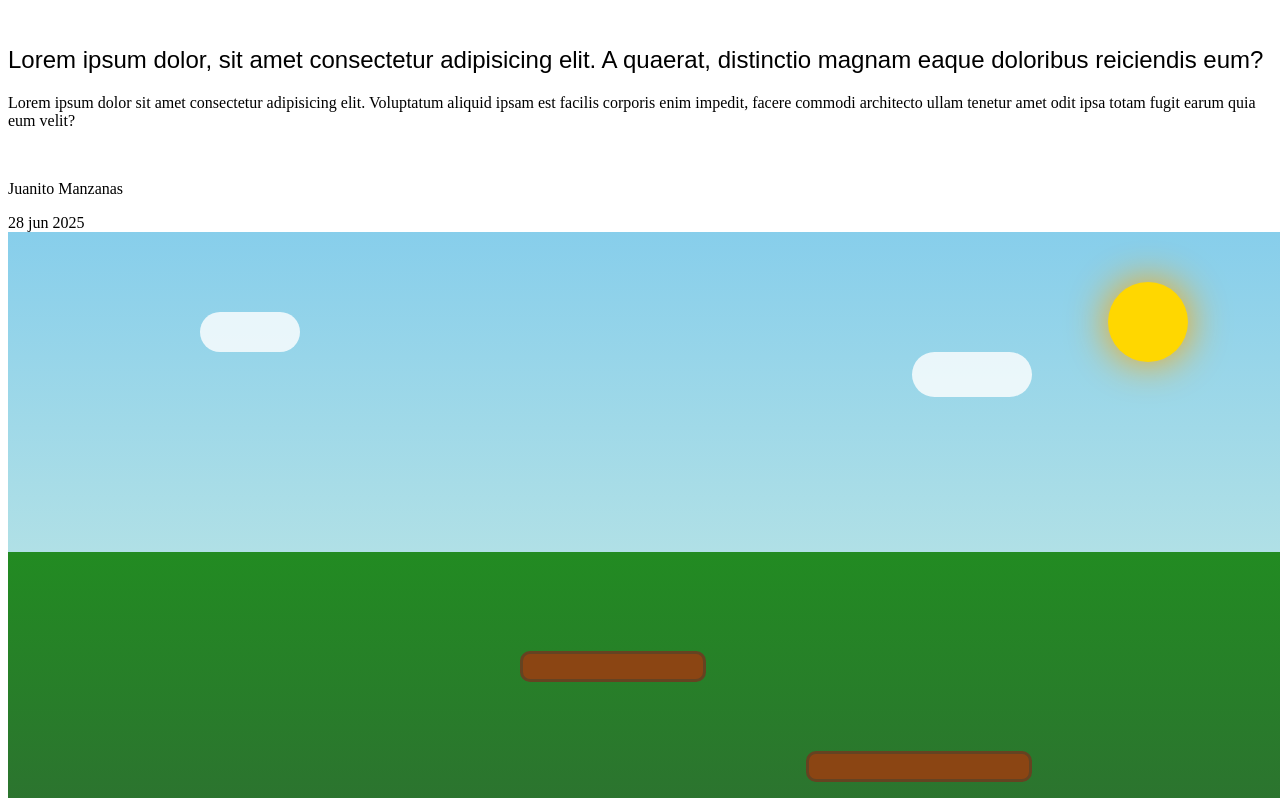
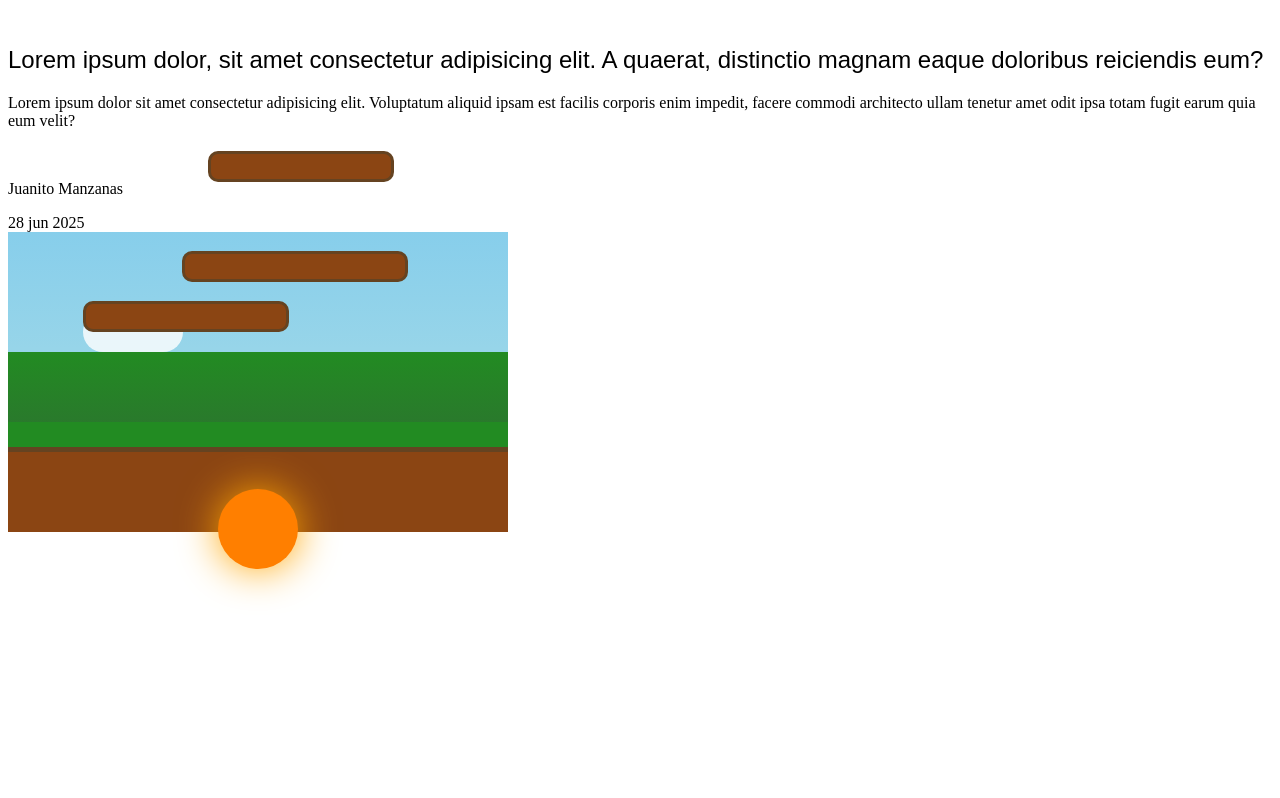
Before and after one commit to AlFlak76mm/web-c-fundamentos-desarrollo-web, a plain HTML site: page 03-herencia-css/index.html in a window 1280 px wide. Shown: the top 798 px of the page. Drawn offline with Linux system fonts and the light colour scheme; a web font is replaced by a local one.

Commit message:
Herenciaen ejercicio practico de escenario

```diff
--- a/style.css
+++ b/style.css
@@ -1,37 +1,36 @@
-
 .science-gothic {
   font-family: "Science Gothic", sans-serif;
   font-weight: 400;
-  font-variation-settings:
-    "slnt" 0,
-    "wdth" 100,
-    "CTRS" 0;
+  font-variation-settings: "slnt" 0, "wdth" 100, "CTRS" 0;
 }
 
 /* Escenario plataformas */
 .escenario {
   position: relative;
-            width: 100vw;
-            height: 100vh;
-            background: linear-gradient(to bottom, #87CEEB 0%, #98D8C8 50%, #6B8E23 100%);
-            overflow: hidden;
+  width: 500px;
+  height: 300px;
+  background: linear-gradient(to bottom, #87ceeb 0%, #98d8c8 50%, #6b8e23 100%);
+  /* overflow: hidden; */
 }
 .cielo {
   position: absolute;
   top: 0;
   width: 100%;
-            height: 40%;
-            background: linear-gradient(to bottom, #87CEEB, #B0E0E6);
+  height: 100%;
+  background: linear-gradient(to bottom, #87ceeb, #b0e0e6);
 }
 .sol {
   position: absolute;
-            top: 50px;
-            right: 100px;
+  margin: auto;
+  bottom: -37px;
+  left: 0;
+  right: 0;
+  z-index: 1;
   width: 80px;
   height: 80px;
-            background: #FFD700;
+  background: #ff7f00;
   border-radius: 50%;
-            box-shadow: 0 0 40px #FFA500;
+  box-shadow: 0 0 40px #ffa500;
 }
 .nube {
   position: absolute;
@@ -56,14 +55,14 @@
   bottom: 0;
   width: 100%;
   height: 60%;
-            background: linear-gradient(to bottom, #228B22, #355E3B);
+  background: linear-gradient(to bottom, #228b22, #355e3b);
 }
 .suelo {
   position: absolute;
   bottom: 0;
   width: 100%;
   height: 80px;
-            background: #8B4513;
+  background: #8b4513;
   border-top: 5px solid #654321;
 }
 .pasto {
@@ -71,11 +70,11 @@
   bottom: 80px;
   width: 100%;
   height: 30px;
-            background: #228B22;
+  background: #228b22;
 }
 .plataforma {
   position: absolute;
-            background: #8B4513;
+  background: #8b4513;
   border: 3px solid #654321;
   border-radius: 10px;
 }
```
Lines whose indentation alone changed are shown as unchanged.
